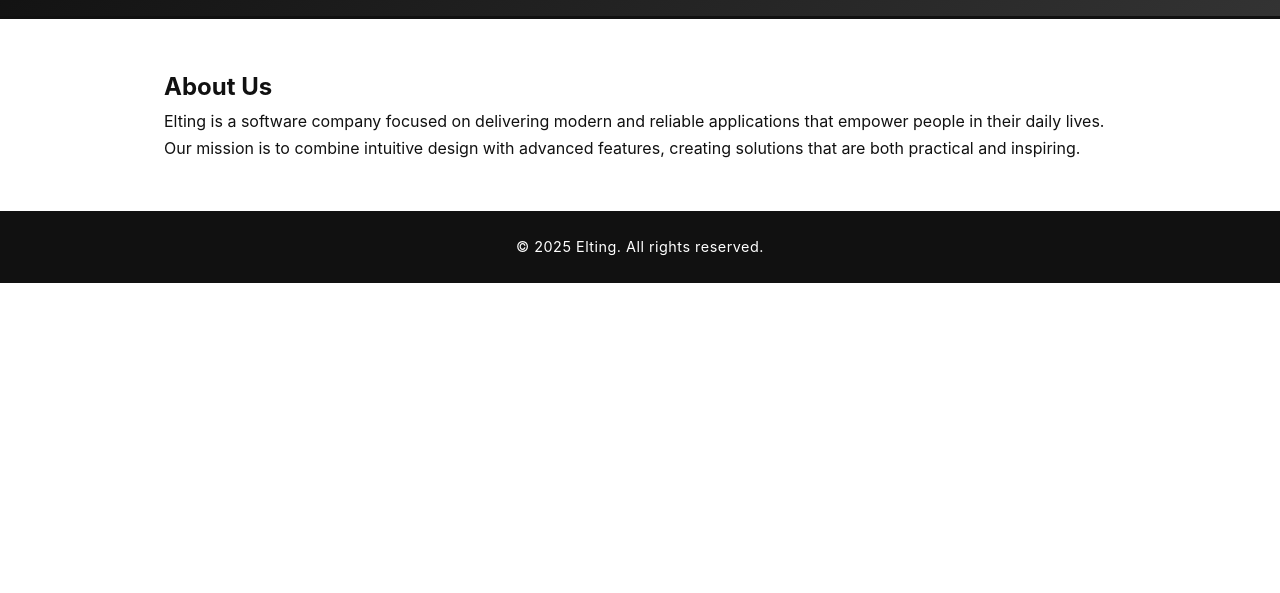
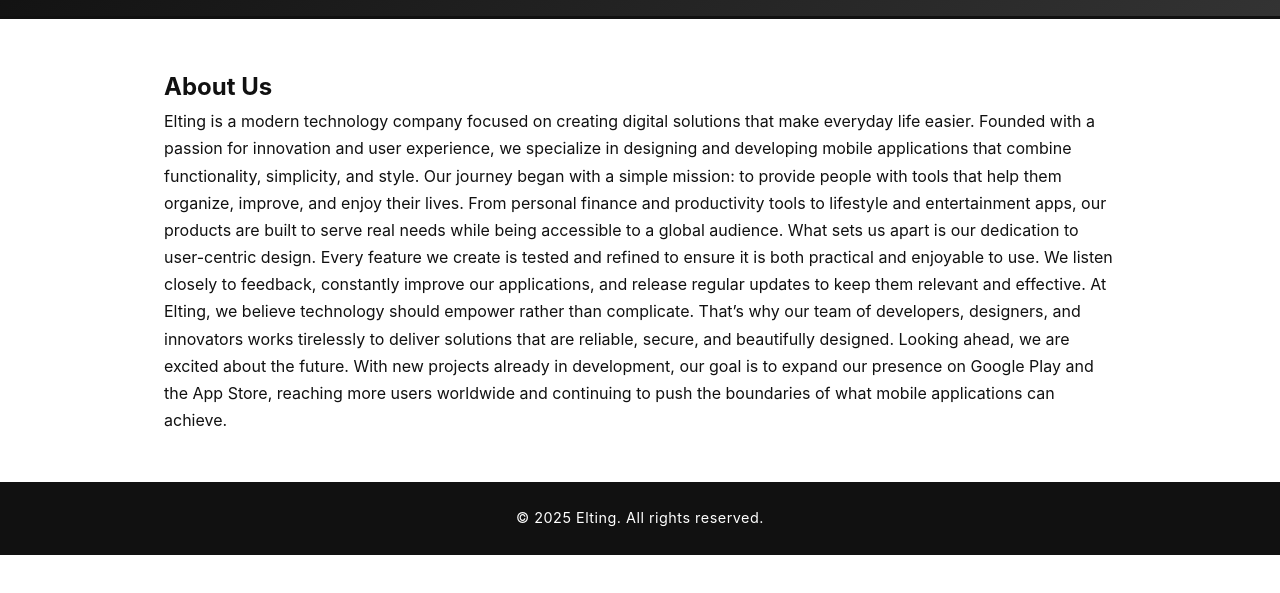
Before and after one commit to EltingMobileStudio/EltingMobileStudio.github.io, a plain HTML site: page about.html in a window 1280 px wide. Shown: the part 71-664 px from the top of the page. Drawn offline with Linux system fonts and the light colour scheme.

Commit message:
Update about.html

```diff
--- a/about.html
+++ b/about.html
@@ -20,9 +20,15 @@
 
   <main>
     <h2>About Us</h2>
-    <p>Elting is a software company focused on delivering modern and reliable applications
-       that empower people in their daily lives. Our mission is to combine intuitive design
-       with advanced features, creating solutions that are both practical and inspiring.</p>
+    <p>Elting is a modern technology company focused on creating digital solutions that make everyday life easier. Founded with a passion for innovation and user experience, we specialize in designing and developing mobile applications that combine functionality, simplicity, and style.
+
+Our journey began with a simple mission: to provide people with tools that help them organize, improve, and enjoy their lives. From personal finance and productivity tools to lifestyle and entertainment apps, our products are built to serve real needs while being accessible to a global audience.
+
+What sets us apart is our dedication to user-centric design. Every feature we create is tested and refined to ensure it is both practical and enjoyable to use. We listen closely to feedback, constantly improve our applications, and release regular updates to keep them relevant and effective.
+
+At Elting, we believe technology should empower rather than complicate. That’s why our team of developers, designers, and innovators works tirelessly to deliver solutions that are reliable, secure, and beautifully designed.
+
+Looking ahead, we are excited about the future. With new projects already in development, our goal is to expand our presence on Google Play and the App Store, reaching more users worldwide and continuing to push the boundaries of what mobile applications can achieve.</p>
   </main>
 
   <footer>
```
